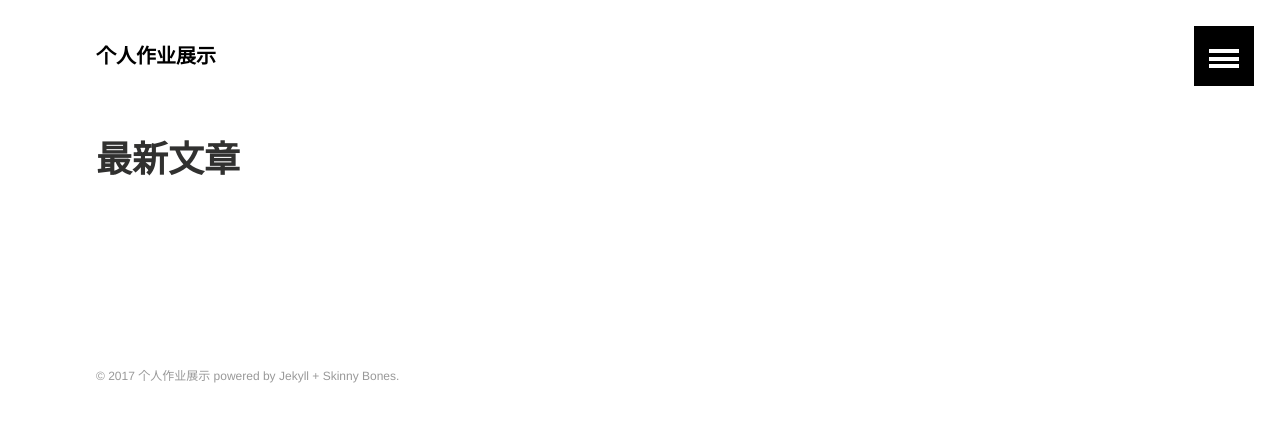
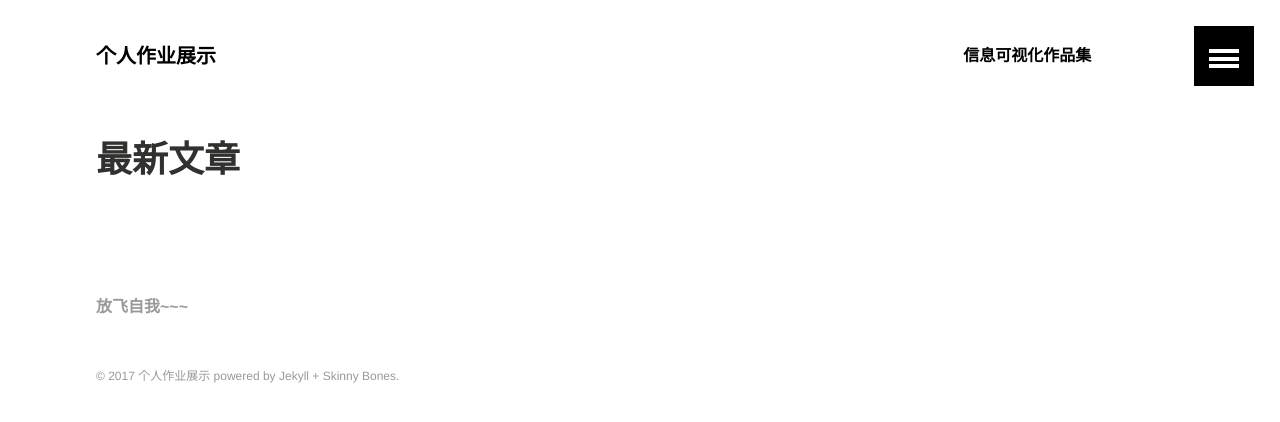
Before and after one commit to WWWWp/jsyucker.github.io, a Jekyll site: the page built from index.md, in a window 1280 px wide. Shown: the top 422 px of the page. Built offline with Jekyll 4.4.1, drawn with Linux system fonts in a browser that asks for light colours.

Commit message:
update1.0

```diff
--- a/_data/footer.yml
+++ b/_data/footer.yml
@@ -1,4 +1,4 @@
 # Footer navigation links
 
-- title:
-  url:
+- title: 放飞自我~~~
+  url: https://jsyucker.github.io
--- a/_data/messages.yml
+++ b/_data/messages.yml
@@ -49,4 +49,4 @@ locales:
     updated: "更新日期："
     share: "分享"
   zh_CN:
-     <<: *DEFAULT_DE     # use German translation for de_DE
+     <<: *DEFAULT_ZH     # use German translation for de_DE
--- a/_data/navigation.yml
+++ b/_data/navigation.yml
@@ -1,6 +1,6 @@
 # Site navigation links
 
-- title:
-  url:
-  excerpt:
-  image:
+- title: 信息可视化作品集
+  url: /infovis/
+  excerpt: 信息可视化作品
+  image: 300x200.gif
```
